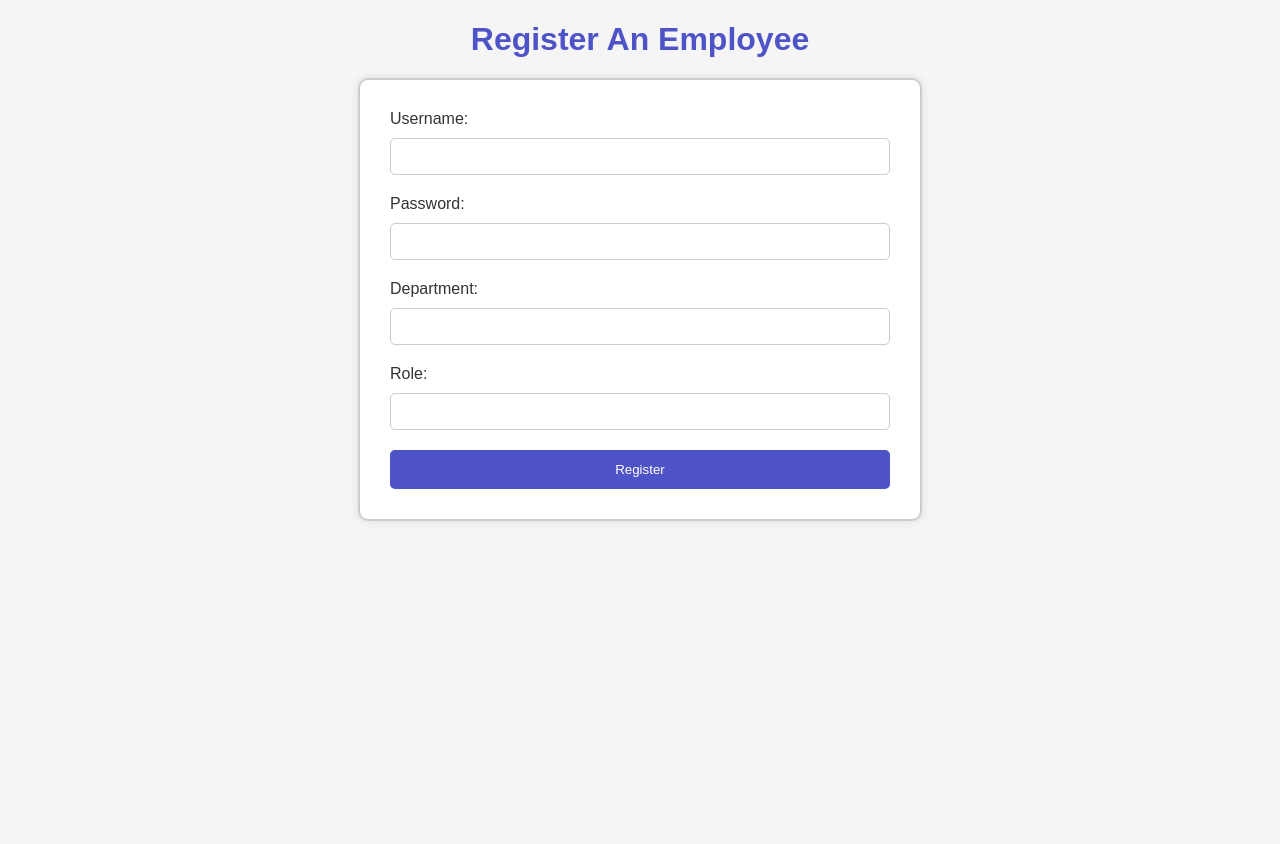
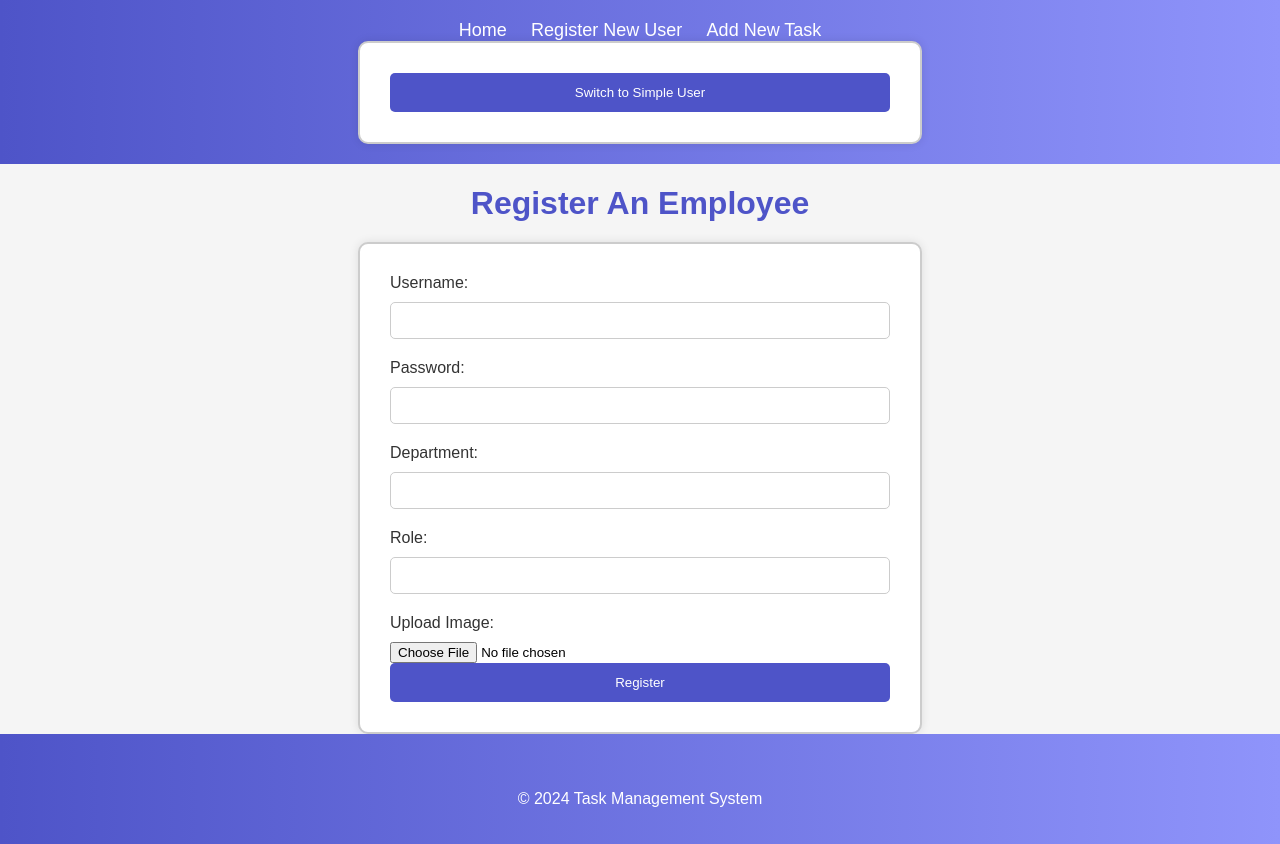
Before and after one commit to Lashman-singh/task_management_system, a PHP site: page /register_user.php in a window 1280 px wide. Before the commit the page ends 521 px from the top, so only its background shows below. Run offline with PHP 8.4, Linux system fonts and the light colour scheme; the visitor is signed in with stand-in values (Sample User, id 1).

Commit message:
Added upload image feature to register new user, uploading images to database and uploads folder dynamically

```diff
--- a/register_user.php
+++ b/register_user.php
@@ -1,5 +1,7 @@
 <?php
+session_start();
 require('connect.php');
+include('nav.php');
 
 if ($_SERVER['REQUEST_METHOD'] === 'POST') {
     $username = $_POST['username'];
@@ -7,16 +9,41 @@ if ($_SERVER['REQUEST_METHOD'] === 'POST') {
     $department = $_POST['department'];
     $role = $_POST['role'];
 
-    $query = "INSERT INTO User (username, password, department, role) VALUES (:username, :password, :department, :role)";
+    $image_filename = '';
+    $image_data = '';
+    if ($_FILES['image']['error'] === UPLOAD_ERR_OK) {
+        $image_filename = $_FILES['image']['name'];
+        $temporary_image_path = $_FILES['image']['tmp_name'];
+        $new_image_path = 'uploads/' . $image_filename;
+
+        $image_info = getimagesize($temporary_image_path);
+        if ($image_info !== false) {
+            if (move_uploaded_file($temporary_image_path, $new_image_path)) {
+                $image_data = file_get_contents($new_image_path);
+            } else {
+                $error_message = "Image upload failed. Please try again.";
+            }
+        } else {
+            $error_message = "Uploaded file is not an image. Please upload an image file.";
+        }
+    } else {
+        $error_message = "No file uploaded or an error occurred during file upload.";
+    }
+
+    if (!isset($error_message)) {
+        $query = "INSERT INTO User (username, password, department, role, image_filename, image_data) VALUES (:username, :password, :department, :role, :image_filename, :image_data)";
         $statement = $db->prepare($query);
         $statement->bindValue(':username', $username);
         $statement->bindValue(':password', $password);
         $statement->bindValue(':department', $department);
-    $statement->bindVaaclue(':role', $role);
+        $statement->bindValue(':role', $role);
+        $statement->bindValue(':image_filename', $image_filename);
+        $statement->bindValue(':image_data', $image_data, PDO::PARAM_LOB);
         $statement->execute();
 
         header("Location: index.php");
         exit;
+    }
 }
 ?>
 
@@ -25,12 +52,16 @@ if ($_SERVER['REQUEST_METHOD'] === 'POST') {
 <head>
     <meta charset="UTF-8">
     <meta name="viewport" content="width=device-width, initial-scale=1.0">
+    <title>Register new employee</title>
     <link rel="stylesheet" href="register_user.css">
-    <title>Register new employee</title>
+    <link rel="stylesheet" href="nav_footer.css">
 </head>
 <body>
     <h1>Register An Employee</h1>
-    <form action="" method="POST">
+    <?php if (isset($error_message)): ?>
+        <p>Error: <?php echo $error_message; ?></p>
+    <?php endif; ?>
+    <form action="" method="POST" enctype="multipart/form-data">
         <label>Username:</label>
         <input type="text" name="username" required><br>
         <label>Password:</label>
@@ -39,7 +70,10 @@ if ($_SERVER['REQUEST_METHOD'] === 'POST') {
         <input type="text" name="department" required><br>
         <label>Role:</label>
         <input type="text" name="role" required><br>
+        <label>Upload Image:</label>
+        <input type="file" name="image" id="image"><br>
         <input type="submit" value="Register">
     </form>
+    <?php include('footer.php'); ?>
 </body>
 </html>
```
Lines whose indentation alone changed are shown as unchanged.
